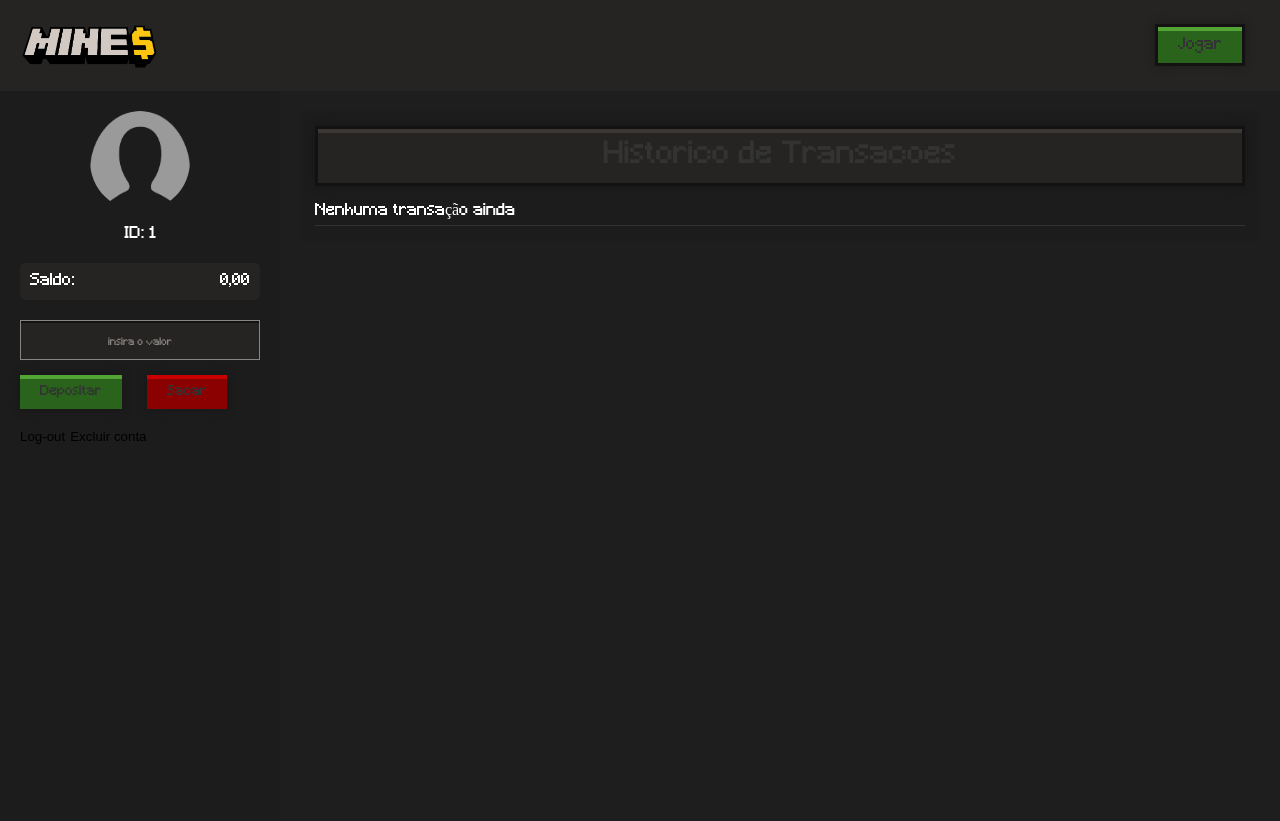
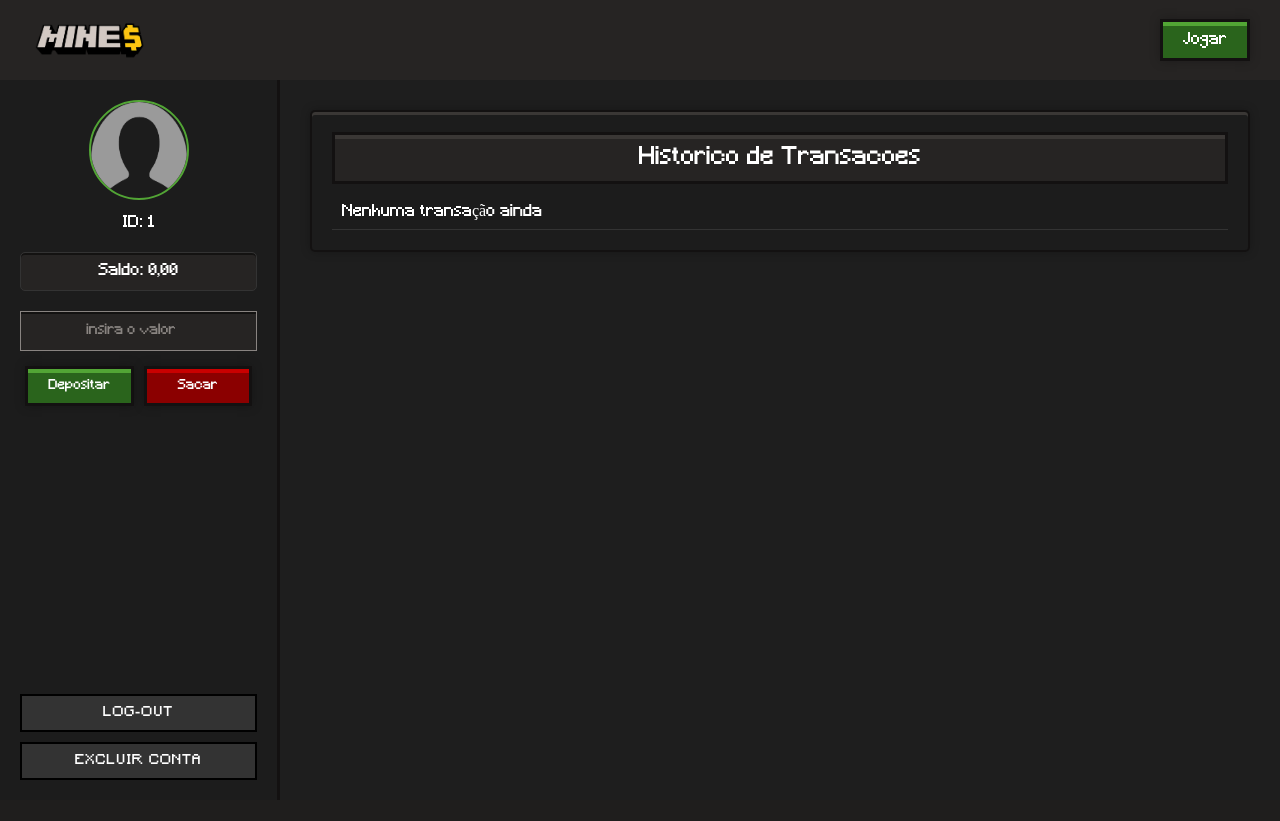
Before and after one commit to Klber-dev/mines.bet, a PHP site: page /perfil.php in a window 1280 px wide. After the commit the page ends 800 px from the top, so only its background shows below. Run offline with PHP 8.4, Linux system fonts and the light colour scheme; the visitor is signed in with stand-in values (Sample User, id 1).

Commit message:
style: conclusao da página de perfil

```diff
--- a/assets/perfil.css
+++ b/assets/perfil.css
@@ -13,75 +13,80 @@
     --font-secondary: 'Minecraft';
 }
 
+
 body {
     height: 100vh;
-    overflow: hidden;
     font-family: var(--font-secondary);
     background-color: var(--background-dark);
     color: white;
+    margin: 0;
+    display: flex;
+    flex-direction: column;
 }
 
-h1, h2 {
-    font-family: var(--font-primary);
-}
-
-.logo img {
-    width: 150px;
-}
 
 .header-container {
     display: flex;
     align-items: center;
     justify-content: space-between;
     min-width: 100%;
-    top: 0;
-    left: 0;
     background-color: var(--background-cinza);
-    padding: 15px;
+    padding: 15px 30px;
+    flex-wrap: wrap;
 }
 
 .logo img {
-    width: 150px;
+    width: 120px;
+    max-width: 100%;
 }
+
+.header-buttons a {
+    text-decoration: none;
+}
+
 
 .btn-style,
 .btn-alt {
     padding: 10px 20px;
     text-align: center;
-    margin-right: 20px;
-    color: var(--font-color);
+    color: #FFFFFF;
     border: 3px solid #131111;
-    box-shadow: inset 0px 4px 0px, 0px 0px 10px rgba(0,0,0,0.25);
+    box-shadow: inset 0px 4px 0px, 0px 0px 10px rgba(0, 0, 0, 0.25);
     cursor: pointer;
     font-family: var(--font-secondary);
+    transition: all 0.2s ease-in-out;
 }
 
 .btn-style {
     background-color: var(--primary-color);
-    border: 3px solid #131111;
-    padding: 10px 20px;
-    text-align: center;
-    margin-right: 20px;
     box-shadow: inset 0px 4px 0px var(--secondary-color), 0px 0px 10px rgba(0, 0, 0, 0.25);
+}
+
+.btn-style:hover {
+    background-color: #367723;
+    box-shadow: inset 0px 2px 0px #245316, inset 0px -2px 0px #52A535, 0px 0px 12px rgba(0, 0, 0, 0.4);
+    transform: translateY(1px);
 }
 
 .btn-alt {
     background-color: var(--danger-color);
-    box-shadow: inset 0px 4px 0px var(--danger-hover), 0 0 10px rgba(0,0,0,0.25);
+    box-shadow: inset 0px 4px 0px var(--danger-hover), 0 0 10px rgba(0, 0, 0, 0.25);
 }
 
-.btn-style:hover{
-    background-color: var(--secondary-color);
+.btn-alt:hover {
+    background-color: var(--danger-color);
+    box-shadow: inset 0px 2px 0px #6e0000, inset 0px -2px 0px #ad0000, 0px 0px 12px rgba(0, 0, 0, 0.4);
+    transform: translateY(1px);
 }
 
-.btn-alt:hover{
-    background-color: var(--danger-hover);
-}
 
 .main-container {
     display: flex;
+    flex: 1;
     height: calc(100vh - 70px);
+    overflow: hidden;
 }
+
 
 .side-bar {
     width: 280px;
@@ -90,6 +95,7 @@ h1, h2 {
     display: flex;
     flex-direction: column;
     gap: 20px;
+    border-right: 3px solid #131111;
 }
 
 .perfil-info {
@@ -101,36 +107,18 @@ h1, h2 {
     height: 100px;
     border-radius: 50%;
     margin-bottom: 10px;
+    border: 2px solid var(--secondary-color);
 }
 
+
 .saldo {
-    display: flex;
-    justify-content: space-between;
-    align-items: center;
     background-color: var(--background-gray);
     padding: 10px;
     border-radius: 5px;
-}
-
-.menu-lateral a {
-    display: block;
-    padding: 10px 0;
-    color: var(--font-color);
-    text-decoration: none;
-    font-family: var(--font-secondary);
-    transition: color 0.3s;
-}
-
-.menu-lateral a:hover {
-    color: var(--secondary-color);
-}
-
-.main-content {
-    flex: 1;
-    padding: 20px;
-    display: flex;
-    flex-direction: column;
-    gap: 20px;
+    text-align: center;
+    font-size: 16px;
+    border: 1px solid #333;
+    box-shadow: inset 0px 2px 0px rgba(0, 0, 0, 0.5);
 }
 
 .acoes input {
@@ -138,58 +126,58 @@ h1, h2 {
     height: 40px;
     padding: 0 10px;
     margin-bottom: 15px;
-    font-size: large;
+    font-size: 14px;
+    color: #FFFFFF;
     font-family: var(--font-secondary);
-    color: var(--font-color);
     background-color: var(--background-gray);
     border: 1px solid #898481;
-    box-shadow: inset 0px 2px 0px rgba(0,0,0,0.5);
+    box-shadow: inset 0px 2px 0px rgba(0, 0, 0, 0.5);
+    text-align: center;
 }
 
 input::placeholder {
     color: #898481;
-    font-size: 10px;
-    text-align: center;
     text-transform: lowercase;
 }
 
-input:focus,
-input:valid {
+input:focus {
     outline: none;
     border: 1px solid var(--secondary-color);
 }
 
-input::-webkit-inner-spin-button,
-input::-webkit-outer-spin-button {
-    -webkit-appearance: none;
-    margin: 0;
+.botoes {
+    display: flex;
+    justify-content: space-between;
 }
 
 .botoes button {
-    margin-right: 20px;
-    padding: 10px 20px;
-    font-family: var(--font-secondary);
-    border: none;
-    cursor: pointer;
+    flex: 1;
+    margin: 0 5px;
+}
+
+
+.main-content {
+    flex: 1;
+    padding: 30px;
+    overflow-y: auto;
 }
 
 .historico {
     background-color: var(--background-sidebar);
-    padding: 15px;
+    padding: 20px;
     border-radius: 5px;
-    max-height: 400px;
-    overflow-y: auto;
+    border: 2px solid #131111;
+    box-shadow: inset 0px 3px 0px #3a3735, 0 0 10px rgba(0, 0, 0, 0.25);
 }
 
 #historico {
-    font-size: 30px;
+    font-size: 24px;
+    text-align: center;
     background-color: var(--background-gray);
+    padding: 10px;
     border: 3px solid #131111;
-    padding: 10px;
-    text-align: center;
     margin-bottom: 10px;
-    box-shadow: inset 0px 4px 0px #3a3735, 0 0 10px rgba(0,0,0,0.25);
-    color: var(--font-color);
+    box-shadow: inset 0px 4px 0px #3a3735;
 }
 
 .historico ul {
@@ -199,6 +187,77 @@ input::-webkit-outer-spin-button {
 }
 
 .historico li {
-    padding: 5px 0;
+    padding: 8px 10px;
     border-bottom: 1px solid #333;
+    transition: 0.2s;
 }
+
+.historico li:hover {
+    background-color: #2c2a29;
+}
+
+
+.logout-btn {
+    margin-top: auto;
+}
+
+.logout-btn form {
+    display: flex;
+    flex-direction: column;
+    gap: 10px;
+}
+
+.logout-btn button {
+    background-color: #333;
+    border: 2px solid #000;
+    color: #FFFFFF;
+    font-family: var(--font-secondary);
+    padding: 10px;
+    cursor: pointer;
+    transition: all 0.2s ease-in-out;
+    text-transform: uppercase;
+    letter-spacing: 1px;
+}
+
+.logout-btn button:hover {
+    background-color: #444;
+    box-shadow: inset 0px 2px 0px #333, inset 0px -2px 0px #444, 0px 0px 12px rgba(0, 0, 0, 0.4);
+    transform: translateY(1px);
+}
+
+.logout-btn button[value="excluir"]:hover {
+    background-color: var(--danger-color);
+    box-shadow: inset 0px 2px 0px #6e0000, inset 0px -2px 0px #ad0000, 0px 0px 12px rgba(0, 0, 0, 0.4);
+    transform: translateY(1px);
+}
+
+
+.erro-msg {
+    color: var(--danger-hover);
+    font-size: 14px;
+    text-align: center;
+    margin-bottom: 10px;
+}
+
+@media (max-width: 900px) {
+    .main-container {
+        flex-direction: column;
+    }
+
+    .side-bar {
+        width: 100%;
+        flex-direction: row;
+        align-items: center;
+        justify-content: space-between;
+        flex-wrap: wrap;
+    }
+
+    .main-content {
+        padding: 20px;
+    }
+
+    .botoes {
+        flex-direction: column;
+        gap: 10px;
+    }
+}
```
